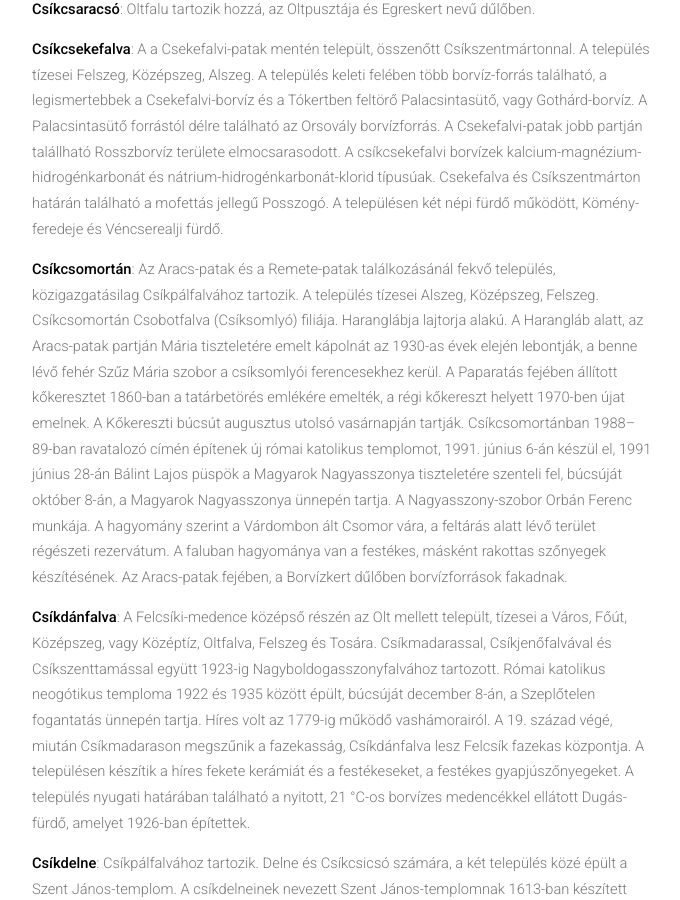
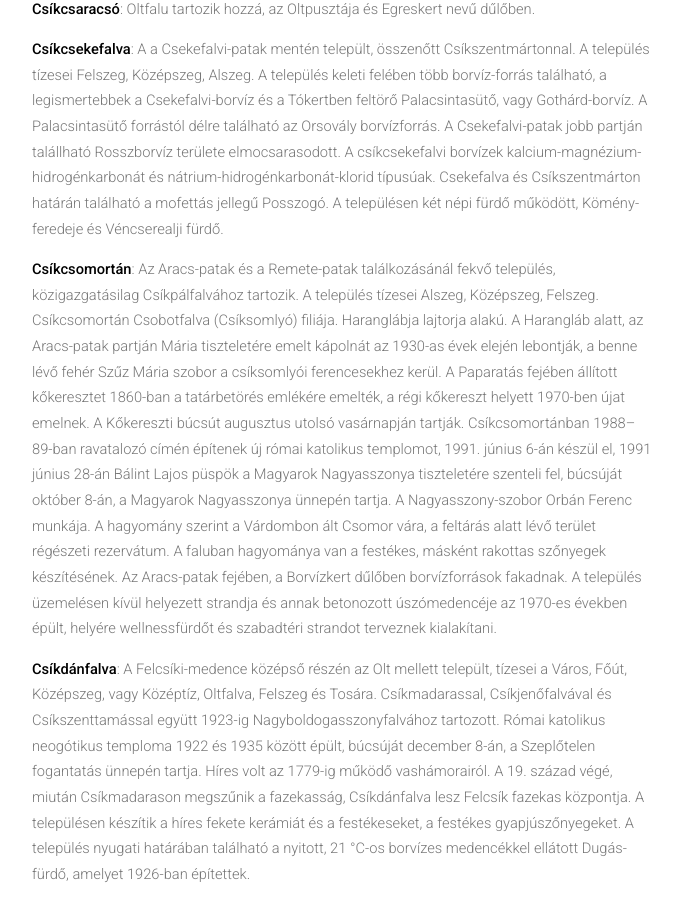
Before and after one commit to siculia/siculia.github.io, a Jekyll site: the page built from siculia-csikszek.html, in a window 1280 px wide and 900 px high, scrolled down 4292 px. Shown: the whole window, without its empty margins (128-808 px from the left). Built offline with Jekyll 4.4.1, drawn with Linux system fonts in a browser that asks for light colours; nearby versions of some CDN libraries; library files that are not in the unit come from our copies.

Commit message:
Csíkcsomortán

```diff
--- a/siculia-csikszek.html
+++ b/siculia-csikszek.html
@@ -72,7 +72,7 @@ layout: default
 							<p style="text-align: left;"><b>Csíkcsicsó</b>: Csíkcsicsó Madéfalvához tartozott, 2004-től önálló község. Az Olt árterének peremén, a Szépvíz-patak alsó folyásánál annak az Oltba torkollásánál fekszik. Csíkcsicsó és Madéfalva összenőtt, a községközpont Madéfalva. Csaracsóval és Csíkrákossal alkot közös községet. Korábban egyházilag Delnéhez tartozott, közös templomuk a Szent János templom magányosan áll a Torda-völgyében. Csíkcsicsó római katolikus temploma 1783-ban épült, a búcsúját június 13-án, Páduai Szent Antal napján tartja. Csicsó várának romjai a Kisvármező-dűlő, Várkőszikla részén vannak.</p>
 							<p style="text-align: left;"><b>Csíkcsaracsó</b>: Oltfalu tartozik hozzá, az Oltpusztája és Egreskert nevű dűlőben.</p>
 							<p style="text-align: left;"><b>Csíkcsekefalva</b>: A a Csekefalvi-patak mentén települt, összenőtt Csíkszentmártonnal. A település tízesei Felszeg, Középszeg, Alszeg. A település keleti felében több borvíz-forrás található, a legismertebbek a Csekefalvi-borvíz és a Tókertben feltörő Palacsintasütő, vagy Gothárd-borvíz. A Palacsintasütő forrástól délre található az Orsovály borvízforrás. A Csekefalvi-patak jobb partján talállható Rosszborvíz területe elmocsarasodott. A csíkcsekefalvi borvízek kalcium-magnézium-hidrogénkarbonát és nátrium-hidrogénkarbonát-klorid típusúak. Csekefalva és Csíkszentmárton határán található a mofettás jellegű Posszogó. A településen két népi fürdő működött, Kömény-feredeje és Véncserealji fürdő.</p>
-							<p style="text-align: left;"><b>Csíkcsomortán</b>: Az Aracs-patak és a Remete-patak találkozásánál fekvő település, közigazgatásilag Csíkpálfalvához tartozik. A település tízesei Alszeg, Középszeg, Felszeg. Csíkcsomortán Csobotfalva (Csíksomlyó) filiája. Haranglábja lajtorja alakú. A Harangláb alatt, az Aracs-patak partján Mária tiszteletére emelt kápolnát az 1930-as évek elején lebontják, a benne lévő fehér Szűz Mária szobor a csíksomlyói ferencesekhez kerül. A Paparatás fejében állított kőkeresztet 1860-ban a tatárbetörés emlékére emelték, a régi kőkereszt helyett 1970-ben újat emelnek. A Kőkereszti búcsút augusztus utolsó vasárnapján tartják. Csíkcsomortánban 1988–89-ban ravatalozó címén építenek új római katolikus templomot, 1991. június 6-án készül el, 1991 június 28-án Bálint Lajos püspök a Magyarok Nagyasszonya tiszteletére szenteli fel, búcsúját október 8-án, a Magyarok Nagyasszonya ünnepén tartja. A Nagyasszony-szobor Orbán Ferenc munkája. A hagyomány szerint a Várdombon ált Csomor vára, a feltárás alatt lévő terület régészeti rezervátum. A faluban hagyománya van a festékes, másként rakottas szőnyegek készítésének. Az Aracs-patak fejében, a Borvízkert dűlőben borvízforrások fakadnak.</p>
+							<p style="text-align: left;"><b>Csíkcsomortán</b>: Az Aracs-patak és a Remete-patak találkozásánál fekvő település, közigazgatásilag Csíkpálfalvához tartozik. A település tízesei Alszeg, Középszeg, Felszeg. Csíkcsomortán Csobotfalva (Csíksomlyó) filiája. Haranglábja lajtorja alakú. A Harangláb alatt, az Aracs-patak partján Mária tiszteletére emelt kápolnát az 1930-as évek elején lebontják, a benne lévő fehér Szűz Mária szobor a csíksomlyói ferencesekhez kerül. A Paparatás fejében állított kőkeresztet 1860-ban a tatárbetörés emlékére emelték, a régi kőkereszt helyett 1970-ben újat emelnek. A Kőkereszti búcsút augusztus utolsó vasárnapján tartják. Csíkcsomortánban 1988–89-ban ravatalozó címén építenek új római katolikus templomot, 1991. június 6-án készül el, 1991 június 28-án Bálint Lajos püspök a Magyarok Nagyasszonya tiszteletére szenteli fel, búcsúját október 8-án, a Magyarok Nagyasszonya ünnepén tartja. A Nagyasszony-szobor Orbán Ferenc munkája. A hagyomány szerint a Várdombon ált Csomor vára, a feltárás alatt lévő terület régészeti rezervátum. A faluban hagyománya van a festékes, másként rakottas szőnyegek készítésének. Az Aracs-patak fejében, a Borvízkert dűlőben borvízforrások fakadnak. A település üzemelésen kívül helyezett strandja és annak betonozott úszómedencéje az 1970-es években épült, helyére   wellnessfürdőt és szabadtéri strandot terveznek kialakítani.</p>
 							<p style="text-align: left;"><b>Csíkdánfalva</b>: A Felcsíki-medence középső részén az Olt mellett települt, tízesei a Város, Főút, Középszeg, vagy Középtíz, Oltfalva, Felszeg és Tosára. Csíkmadarassal, Csíkjenőfalvával és Csíkszenttamással együtt 1923-ig Nagyboldogasszonyfalvához tartozott. Római katolikus neogótikus temploma 1922 és 1935 között épült, búcsúját december 8-án, a Szeplőtelen fogantatás ünnepén tartja. Híres volt az 1779-ig működő vashámorairól. A 19. század végé, miután Csíkmadarason megszűnik a fazekasság, Csíkdánfalva lesz Felcsík fazekas központja. A településen készítik a híres fekete kerámiát és a festékeseket, a festékes gyapjúszőnyegeket. A település nyugati határában található a nyitott, 21 °C-os borvízes medencékkel ellátott Dugás-fürdő, amelyet 1926-ban építettek.</p>
 							<p style="text-align: left;"><b>Csíkdelne</b>: Csíkpálfalvához tartozik. Delne és Csíkcsicsó számára, a két település közé épült a Szent János-templom. A csíkdelneinek nevezett Szent János-templomnak 1613-ban készített vírágdíszítésű kazettás deszkamennyezete és szárnyas oltára van. A csíkdelnei azok közé a ritka templomok tartozik, amelynek festett katettás mennyezete a római katolikus templomban maradt fenn. A Szent János templom déli bejárata feletti külső falon, freskórészletet találtak. A freskókat először 1934-ben tárták fel, azóta részben megsemmisültek. Csíkdelne a búcsúját június 24-én, Keresztelő Szent János születése napján tartja. A 18. században épült kápolnáját Jézus Szíve tiszteletére szentelik. A farsangi kosaras bálokat és locsolás népszokását tartotta meg.</p>
 							<p style="text-align: left;"><b>Csíkjenőfalva</b>: Teljesen összenőtt északon Csíkszenttamással, délen Karcfalvával. Tízesei Kövesutca, Árokköze, Hegymelléke. Karcfalva és Jenőfalva számára, a két település közé épült a Nagyboldogasszony-templom.</p>
```
